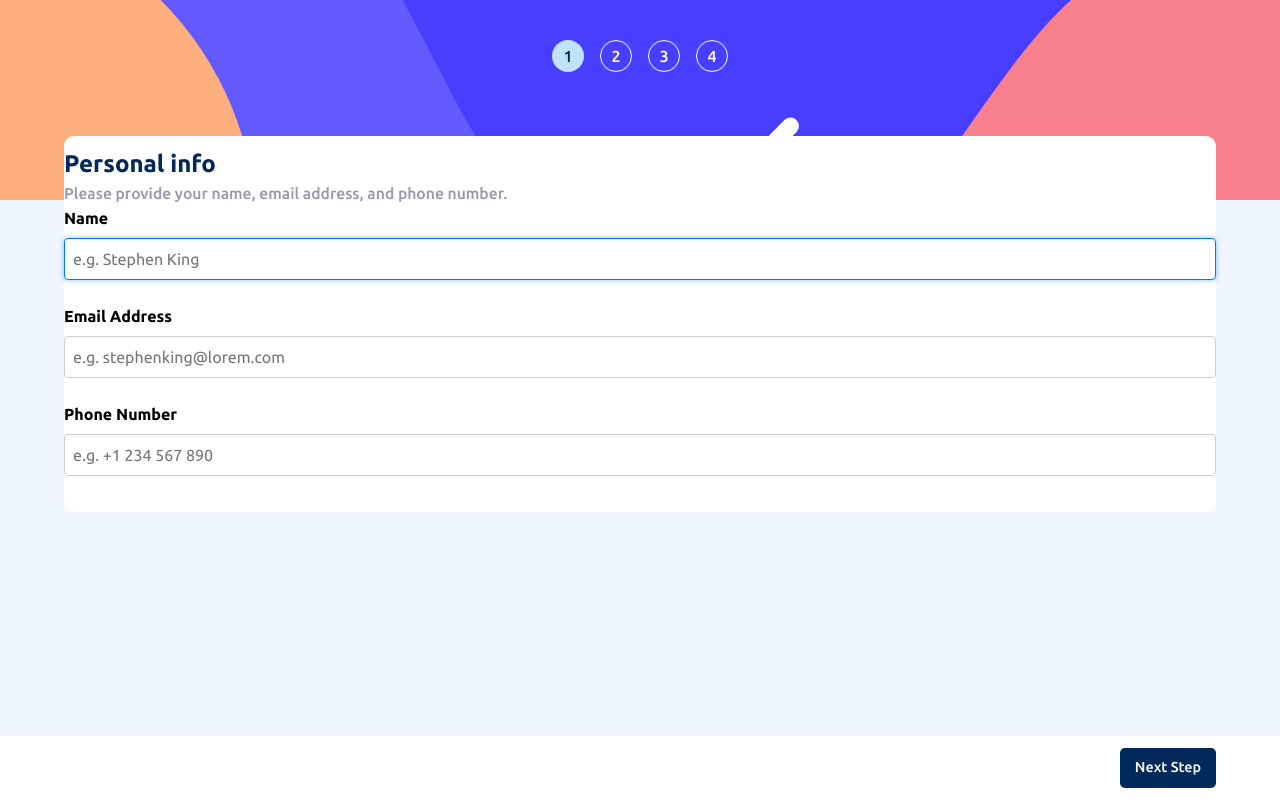
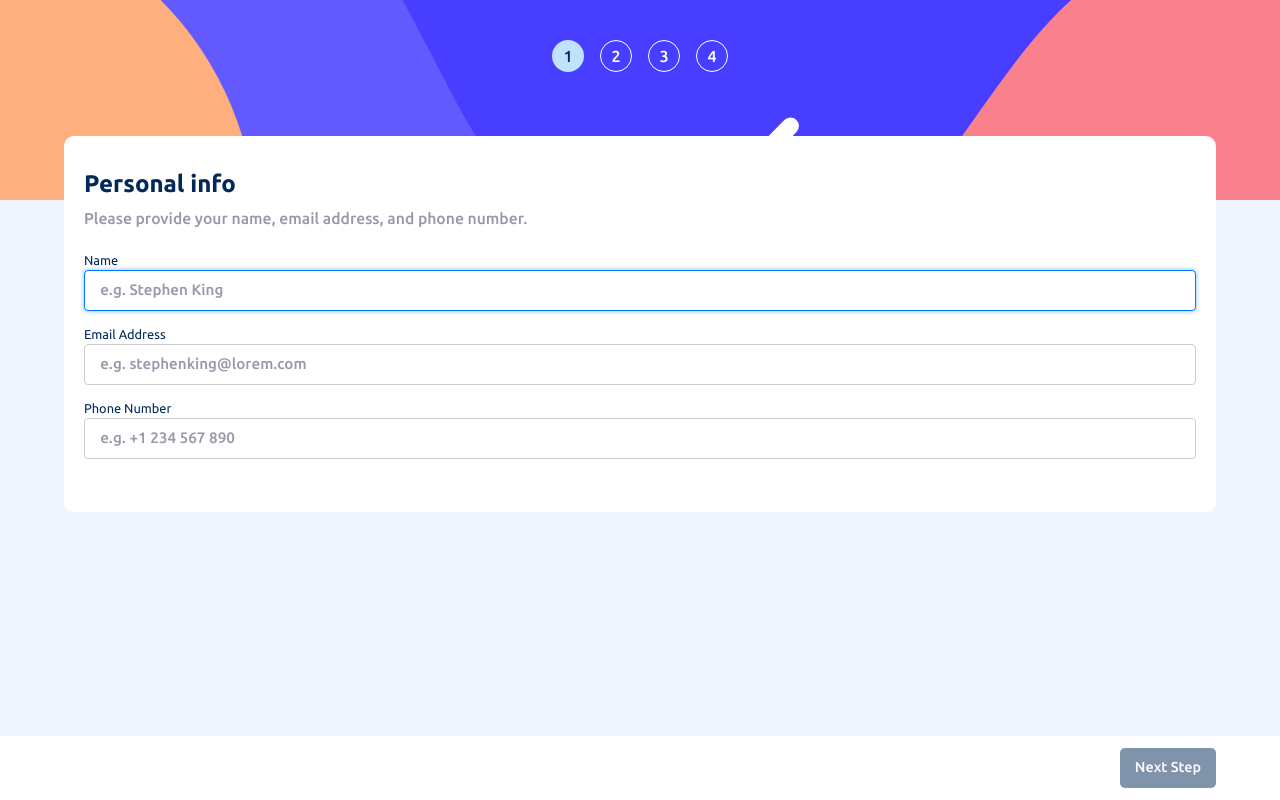
Before and after one commit to liliaferrouk/multistep-form, a React (Create React App) app: page / in a window 1280 px wide. Built offline with nearby package versions, Linux system fonts and the light colour scheme; the HTML template or start-up script is replaced by a standard one.

Commit message:
FormInfo done

```diff
--- a/src/App.js
+++ b/src/App.js
@@ -43,7 +43,7 @@ function App() {
                <FormFinish data={data}/>
               }
 
-              <Buttons step={step} setStep={setStep} setSubmited={setSubmited}/>
+              <Buttons step={step} setStep={setStep} setSubmited={setSubmited} data={data}/>
             </>
           }
         </section>
--- a/src/components/Buttons.css
+++ b/src/components/Buttons.css
@@ -36,6 +36,11 @@
     background-color: hsl(213, 92%, 30%);
 }
 
+.btn-next.disabled {
+    opacity: 0.5;
+    cursor: not-allowed;
+}
+
 .hidden {
     visibility: hidden;
 }
--- a/src/components/Buttons.js
+++ b/src/components/Buttons.js
@@ -1,12 +1,36 @@
-import React from 'react'
+import React, { useState, useEffect }  from 'react'
 import './Buttons.css'
 
-function Buttons({step,setStep,setSubmited}) {
+function Buttons({step,setStep,setSubmited,data }) {
+  const [isFormValid, setIsFormValid] = useState(false);
+
+  useEffect(() => {
+    // validation email
+    const validateEmail = (email) => {
+      const re = /^[a-zA-Z0-9._%+-]+@[a-zA-Z0-9.-]+\.[a-zA-Z]{2,}$/;
+      return re.test(String(email).toLowerCase());
+    };
+
+    //validation num
+    const validatePhoneNumber = (phoneNumber) => {
+      const re = /^\+?[0-9\s\-()]{7,15}$/;
+      return re.test(String(phoneNumber));
+    };
+
+    setIsFormValid(
+      data.name !== '' &&
+      validateEmail(data.email) &&
+      validatePhoneNumber(data.phoneNumber)
+    );
+  }, [data]);
+
   function goBack(){
     (step>1) ? setStep(prev=>prev-1) : setStep(1)
   }
   function next(){
-    (step<4) ? setStep(prev=>prev+1) : setStep(4)
+    if(isFormValid){
+      (step<4) ? setStep(prev=>prev+1) : setStep(4)
+    }
   }
   function confirm(){
     setSubmited(true)
@@ -23,7 +47,7 @@ function Buttons({step,setStep,setSubmited}) {
           Confirm
         </div>
         :
-        <div className='btn-next' onClick={next} >
+        <div className={`btn-next ${!isFormValid ? 'disabled' : ''}`} onClick={next} >
           Next Step
         </div>
       }
--- a/src/components/FormInfo.css
+++ b/src/components/FormInfo.css
@@ -4,26 +4,38 @@
     border-radius: 10px;
     position: relative;
     top: -4rem;
+    padding: 1.25rem;
+}
+.div-form-info >p{
+    margin-top: 5px;
+    margin-bottom: 20px;
 }
 
 .form-group {
-    margin-bottom: 1.5rem;
+    /* margin-bottom: 1.5rem; */
 }
 
 .form-group label {
     display: block;
-    margin-bottom: 0.5rem;
-    font-weight: bold;
+    color: var(--clr-p-blue-marine);
+    font-size: 0.8rem;
 }
 
 .form-input {
     width: 100%;
-    padding: 0.5rem;
+    padding-left: 0.95rem;
+    padding-top: 0.5rem;
+    padding-bottom: 0.5rem;
     border: 1px solid #ccc;
     border-radius: 4px;
-    font-size: 1rem;
+    font-size: 0.95rem;
+    margin-bottom: 0.9rem;
 }
 
+.form-input::placeholder {
+    color: var(--clr-n-gray-cool);
+    font-weight: 500;
+}
 .form-input:focus {
 border-color: #007bff;
 outline: none;
--- a/src/components/FormInfo.js
+++ b/src/components/FormInfo.js
@@ -31,6 +31,7 @@ function FormInfo({data,updateFields}) {
         <label htmlFor="email">Email Address</label>
         <input
           type="email"
+          required
           placeholder="e.g. stephenking@lorem.com"
           id="email"
           name="email"
@@ -43,6 +44,7 @@ function FormInfo({data,updateFields}) {
         <label htmlFor="phone">Phone Number</label>
         <input
           type="tel"
+          required
           placeholder="e.g. +1 234 567 890"
           id="phone"
           name="phoneNumber"
```
Lines whose indentation alone changed are shown as unchanged.
